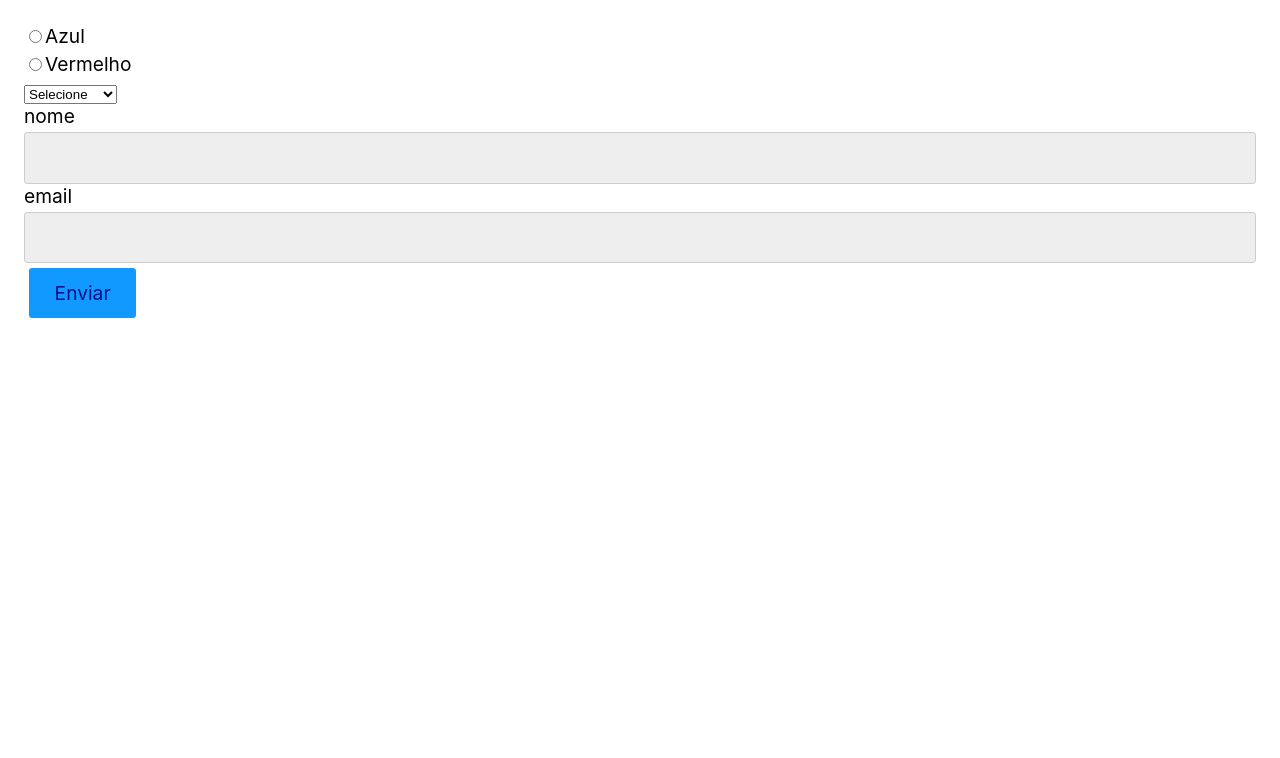
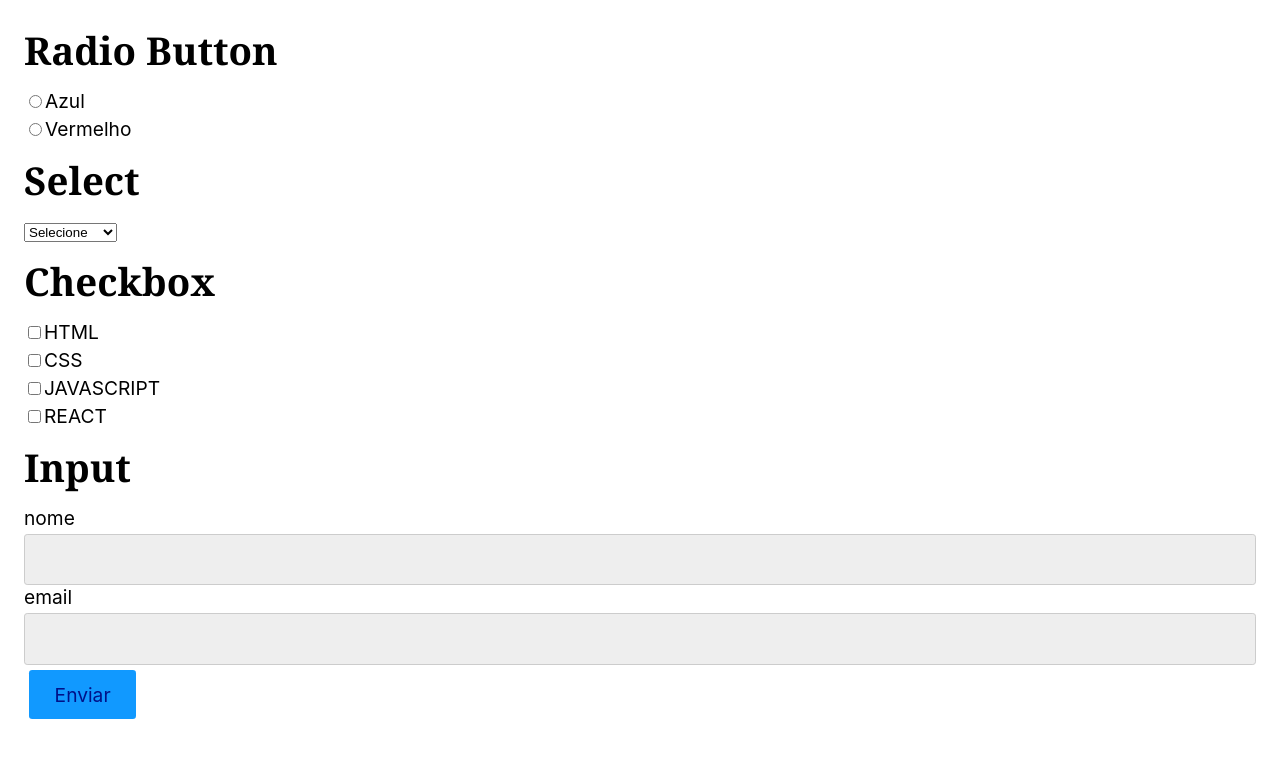
Before and after one commit to BlackCrown/Aprendendo, a React (Vite) app: page / in a window 1280 px wide. Shown: the top 758 px of the page. Built offline with nearby package versions, Linux system fonts and the light colour scheme.

Commit message:
Checkbox component criado e funcionando

```diff
--- a/src/App.jsx
+++ b/src/App.jsx
@@ -2,23 +2,34 @@ import React from 'react';
 import Input from './Form/Input';
 import Select from './Form/Select';
 import Radio from './Form/Radio';
+import Checkbox from './Form/Checkbox';
 
 const App = () => {
   const [nome, setNome] = React.useState('');
   const [email, setEmail] = React.useState('');
   const [value, setValue] = React.useState('');
   const [cor, setCor] = React.useState('');
+  const [linguagens, setLinguagens] = React.useState([]);
 
   return (
     <>
+      <h1>Radio Button</h1>
       <Radio options={['Azul', 'Vermelho']} value={cor} setValue={setCor} />
 
+      <h1>Select</h1>
       <Select
         options={['smartphone', 'notebook']}
         value={value}
         setValue={setValue}
       />
 
+      <h1>Checkbox</h1>
+      <Checkbox
+        options={['HTML', 'CSS', 'JAVASCRIPT', 'REACT']}
+        value={linguagens}
+        setValue={setLinguagens}
+      />
+      <h1>Input</h1>
       <Input id="nome" label="nome" value={nome} setValue={setNome} required />
       <Input id="email" label="Email" value={email} setValue={setEmail} />
 
--- /dev/null
+++ b/src/Form/Checkbox.jsx
@@ -0,0 +1,28 @@
+import React from 'react';
+
+const Checkbox = ({ options, value, setValue }) => {
+  function handleChange({ target }) {
+    if (target.checked) {
+      setValue([...value, target.value]);
+    } else {
+      setValue(value.filter((item) => item !== target.value));
+    }
+  }
+  return (
+    <>
+      {options.map((option) => (
+        <label key={option}>
+          <input
+            type="checkbox"
+            value={option}
+            checked={value.includes(option)}
+            onChange={handleChange}
+          />
+          {option}
+        </label>
+      ))}
+    </>
+  );
+};
+
+export default Checkbox;
```
